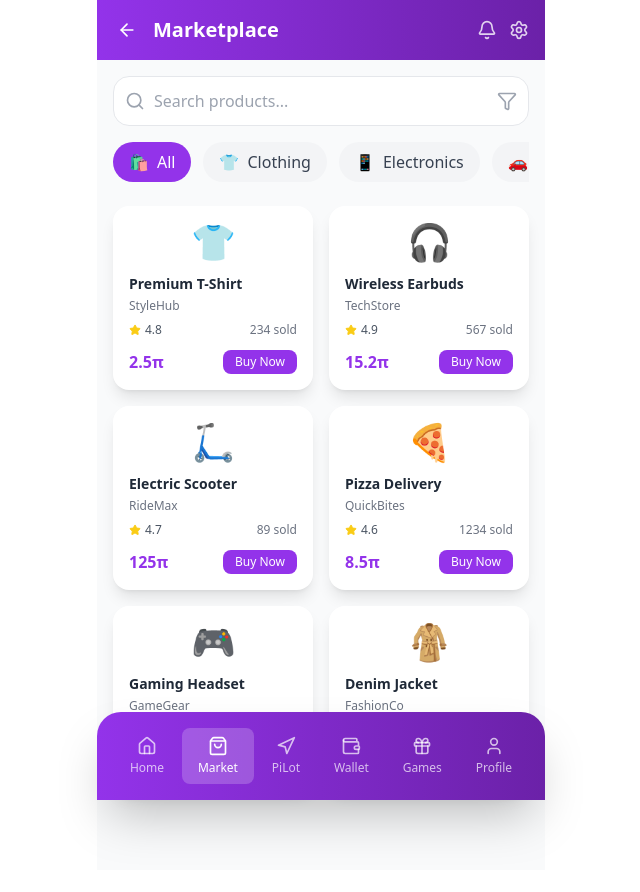
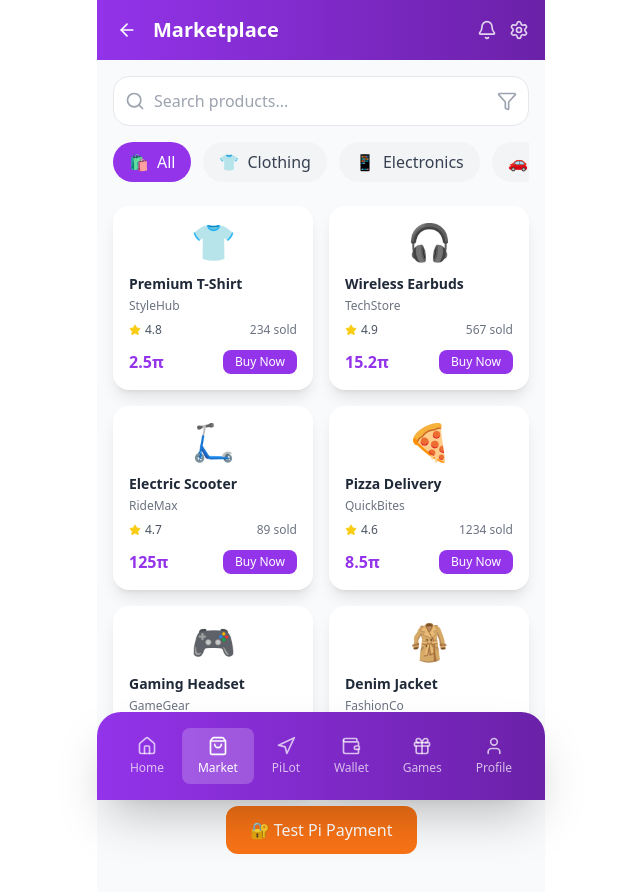
Before and after one commit to fatherofmany/wepi-app, a React (Vite) app: page / in a window 1280 px wide. Both pictures are taken after a click on the button "Marketplace". Shown: the top 892 px of the page, without its empty margins (319-959 px from the left). Before the commit the page ends 870 px from the top, so only its background shows below. Built offline with nearby package versions, Linux system fonts and the light colour scheme.

Commit message:
Added mock Pi payment transaction test

```diff
--- a/src/App.jsx
+++ b/src/App.jsx
@@ -1256,7 +1256,6 @@ const payPi = async (amount, memo = "WePi Purchase", metadata = {}) => {
   }
 };
 
-
   // Sample data
   const recentActivity = [
     { id: 1, type: 'sent', recipient: 'Anna', amount: -1.2504, date: 'Today', icon: Send },
@@ -1287,6 +1286,44 @@ const payPi = async (amount, memo = "WePi Purchase", metadata = {}) => {
     { id: 3, title: 'Write Product Review', reward: 0.25, time: '10 min', difficulty: 'Easy', category: 'Content' },
     { id: 4, title: 'Refer 3 Friends', reward: 2.50, time: '30 min', difficulty: 'Hard', category: 'Referral' }
   ];
+
+  const handleBuyNow = (item) => {
+  alert(`Simulated checkout:\n${item.name} for ${item.price}π`);
+  setPiBalance(prev => Math.max(0, prev - item.price));
+};
+
+  const handlePiPayment = () => {
+    if (!window?.Pi) {
+      alert("Pi SDK not available. Please open in Pi Browser.");
+      return;
+    }
+
+    window.Pi.createPayment(
+      {
+        amount: 1.5,
+        memo: "WePi Test Purchase",
+        metadata: { item: "test-purchase", user: "pioneer" }
+      },
+      {
+        onReadyForServerApproval: (paymentId) => {
+          console.log("✅ Ready for approval:", paymentId);
+          alert(`Mock approval step\nPayment ID: ${paymentId}`);
+        },
+        onReadyForServerCompletion: (paymentId, txid) => {
+          console.log("✅ Completed:", paymentId, txid);
+          alert(`Payment complete!\nTxID: ${txid}`);
+        },
+        onCancel: (paymentId) => {
+          console.log("❌ Cancelled:", paymentId);
+          alert("User cancelled the payment.");
+        },
+        onError: (err, payment) => {
+          console.error("💥 Payment Error:", err);
+          alert("An error occurred.");
+        }
+      }
+    );
+  };
 
   const filteredMarketplace = selectedCategory === 'all'
     ? marketplaceItems
@@ -1515,6 +1552,14 @@ const payPi = async (amount, memo = "WePi Purchase", metadata = {}) => {
         </div>
       ))}
     </div>
+    <div className="mt-6 text-center">
+  <button
+    onClick={handlePiPayment}
+    className="bg-orange-500 text-white px-6 py-3 rounded-xl hover:bg-orange-600 transition"
+  >
+    🔐 Test Pi Payment
+  </button>
+</div>
   </div>
 );
 
```
Also changed, not shown: api/payments.js (added, +9 -0 lines).
